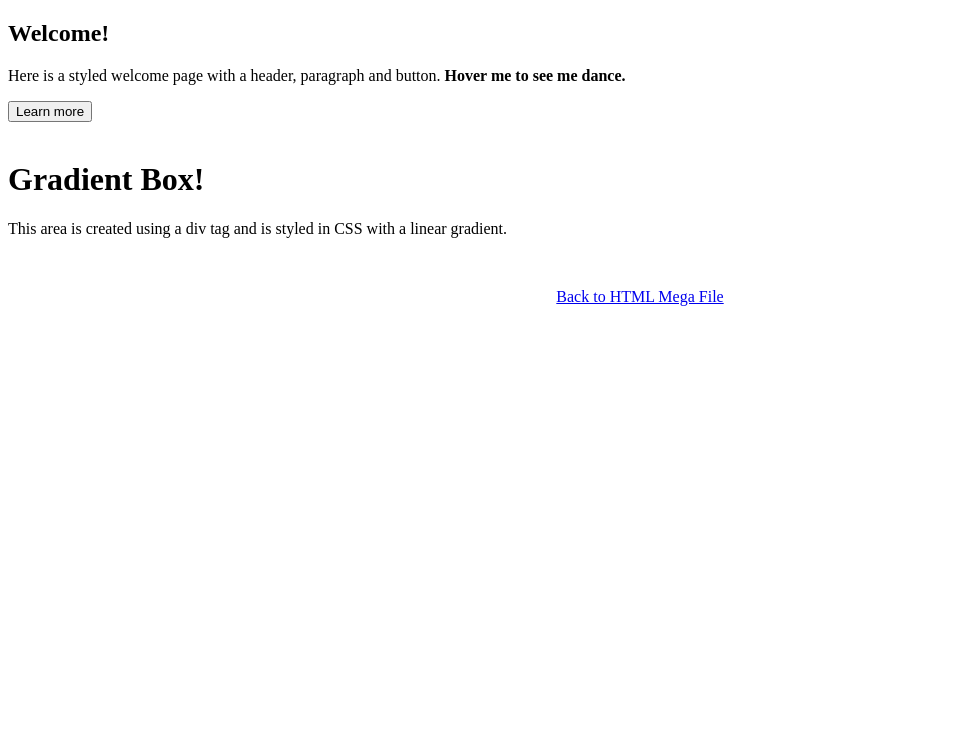
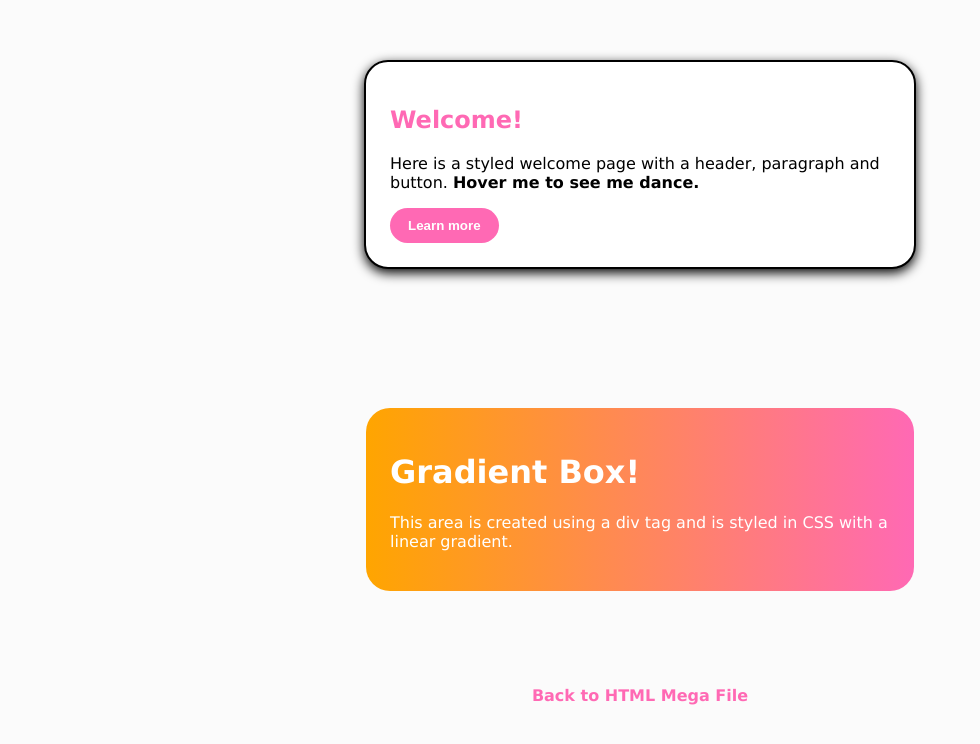
Before and after one commit to MrTobler/portfolio, a plain HTML site: page Pages/welcome-test.html in a window 1280 px wide. Shown: the whole page, without its empty margins (0-980 px from the left). Drawn offline with Linux system fonts and the light colour scheme; the site is published under a folder, as on GitHub Pages, so addresses that start at the root find nothing.

Commit message:
Fixed css relative path for welcome test

```diff
--- a/Pages/welcome-test.html
+++ b/Pages/welcome-test.html
@@ -3,7 +3,7 @@
 <head>
     <meta charset="UTF-8">
     <meta name="viewport" content="width=device-width, initial-scale=1.0">
-    <link rel="stylesheet" href="/CSS/welcome-test.css">
+    <link rel="stylesheet" href="../CSS/welcome-test.css">
     <title>Welcome Page Test</title>
 </head>
 <body>
```
